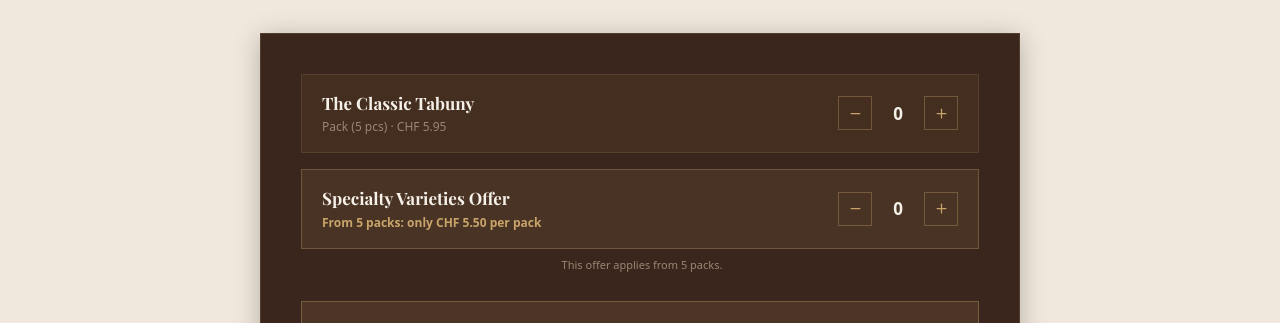
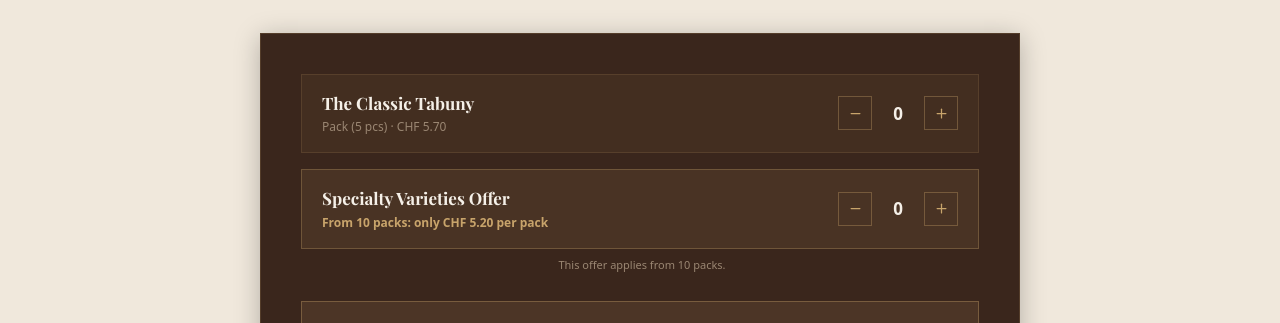
Before and after one commit to Tabuny/tabuny-website, a Next.js app: page /en/for-homes in a window 1280 px wide. Shown: the part 2643-2966 px from the top of the page. Built offline with nearby package versions, Linux system fonts and the light colour scheme; a web font is replaced by a local one.

Commit message:
Update pricing Classic 5.70 offer 5.20 from 10 packs

```diff
--- a/src/components/sections/PickupRequest.tsx
+++ b/src/components/sections/PickupRequest.tsx
@@ -15,9 +15,9 @@ const muted = '#9A8672';
 const darkMuted = '#3D2410';
 
 // Pricing
-const CLASSIC_PRICE = 5.95;
-const OFFER_PRICE = 5.50;
-const OFFER_MIN = 5; // the bulk offer starts at 5 packs
+const CLASSIC_PRICE = 5.70;
+const OFFER_PRICE = 5.20;
+const OFFER_MIN = 10; // the bulk offer starts at 10 packs
 
 const fmt = (n: number) => `CHF ${n.toFixed(2)}`;
 
--- a/src/messages/de.json
+++ b/src/messages/de.json
@@ -203,8 +203,8 @@
     "summaryHeading": "Abholanfrage:",
     "packUnitShort": "Packung(en)",
     "offerName": "Angebot Feine Spezialitäten",
-    "offerText": "Ab 5 Packungen: nur CHF 5.50 pro Packung",
-    "offerHint": "Dieses Angebot gilt ab 5 Packungen.",
+    "offerText": "Ab 10 Packungen: nur CHF 5.20 pro Packung",
+    "offerHint": "Dieses Angebot gilt ab 10 Packungen.",
     "totalLabel": "Gesamt"
   },
   "forBusinesses": {
--- a/src/messages/en.json
+++ b/src/messages/en.json
@@ -203,8 +203,8 @@
     "summaryHeading": "Pickup request:",
     "packUnitShort": "pack(s)",
     "offerName": "Specialty Varieties Offer",
-    "offerText": "From 5 packs: only CHF 5.50 per pack",
-    "offerHint": "This offer applies from 5 packs.",
+    "offerText": "From 10 packs: only CHF 5.20 per pack",
+    "offerHint": "This offer applies from 10 packs.",
     "totalLabel": "Total"
   },
   "forBusinesses": {
--- a/src/messages/fr.json
+++ b/src/messages/fr.json
@@ -203,8 +203,8 @@
     "summaryHeading": "Demande de retrait:",
     "packUnitShort": "paquet(s)",
     "offerName": "Offre Spécialités Raffinées",
-    "offerText": "À partir de 5 paquets: seulement CHF 5.50 par paquet",
-    "offerHint": "Cette offre s'applique à partir de 5 paquets.",
+    "offerText": "À partir de 10 paquets: seulement CHF 5.20 par paquet",
+    "offerHint": "Cette offre s'applique à partir de 10 paquets.",
     "totalLabel": "Total"
   },
   "forBusinesses": {
--- a/src/messages/it.json
+++ b/src/messages/it.json
@@ -203,8 +203,8 @@
     "summaryHeading": "Richiesta di ritiro:",
     "packUnitShort": "confezione/i",
     "offerName": "Offerta Specialità Raffinate",
-    "offerText": "Da 5 confezioni: solo CHF 5.50 per confezione",
-    "offerHint": "Questa offerta si applica da 5 confezioni.",
+    "offerText": "Da 10 confezioni: solo CHF 5.20 per confezione",
+    "offerHint": "Questa offerta si applica da 10 confezioni.",
     "totalLabel": "Totale"
   },
   "forBusinesses": {
```
